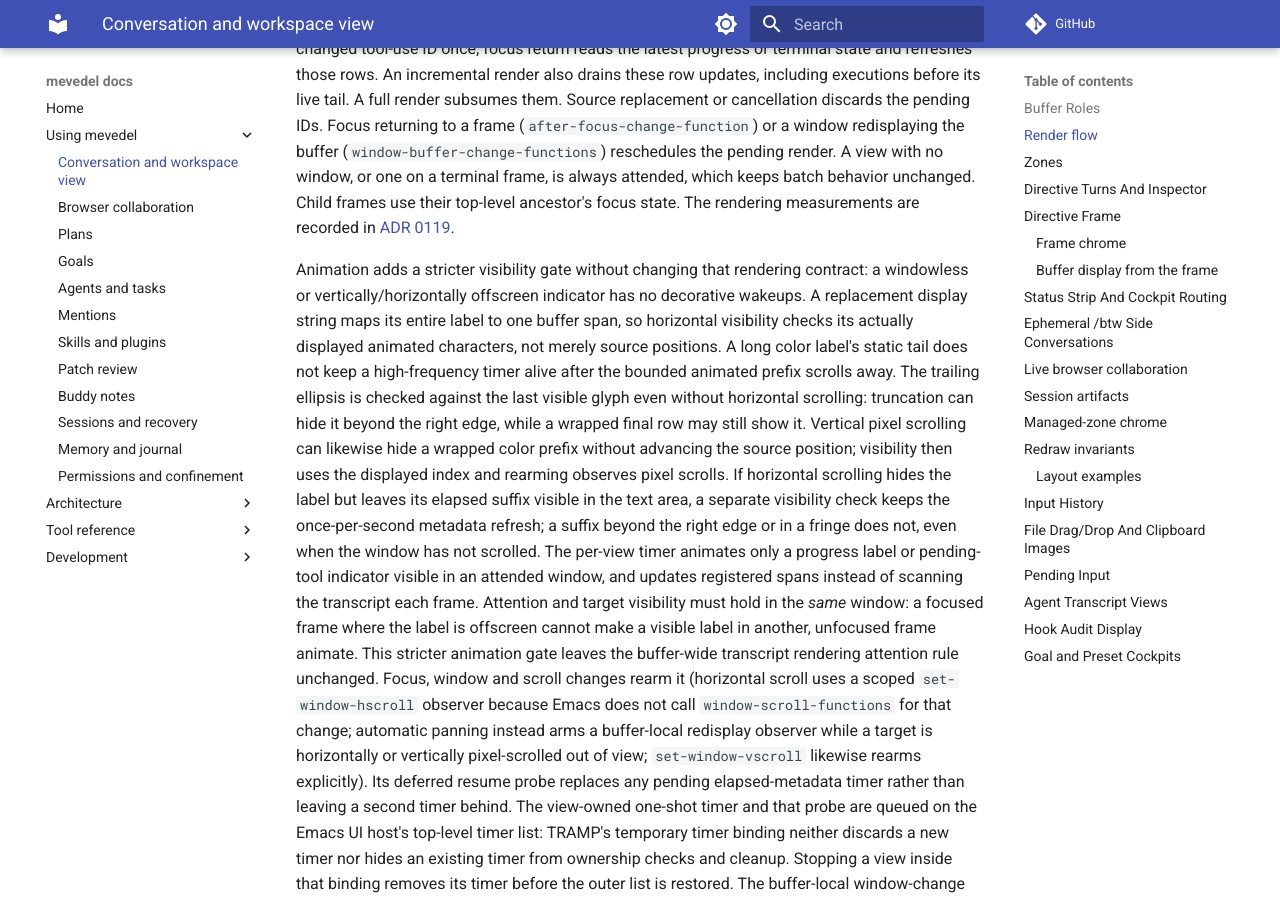
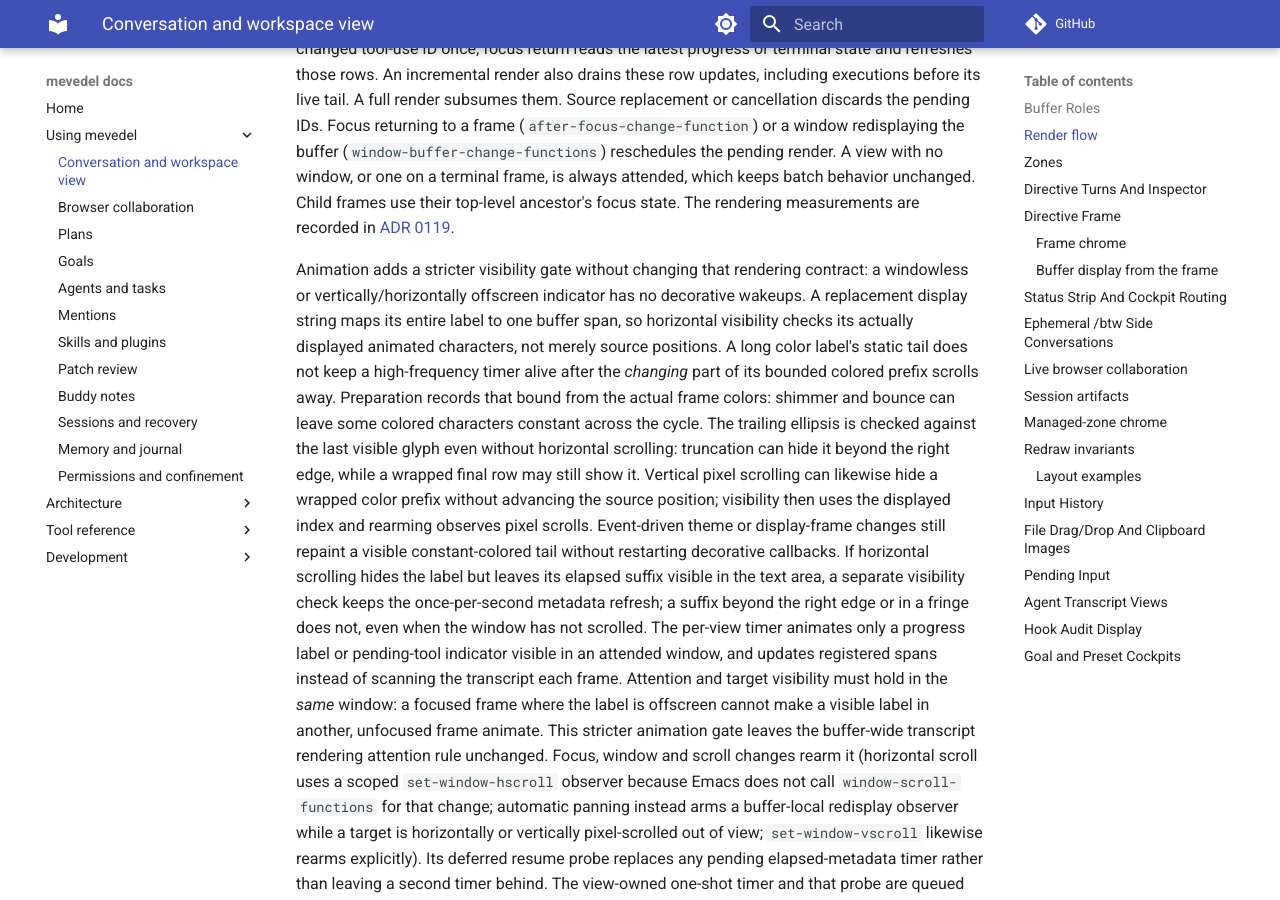
Before and after one commit to FrauH0lle/mevedel, an MkDocs documentation site: the page built from docs/view.md, in a window 1280 px wide and 900 px high, scrolled down 6387 px. Built offline with MkDocs 1.6.1 and Material for MkDocs 9.7.7, drawn with Linux system fonts in a browser that asks for light colours; comment, search, counter and statistics services are not loaded.

Commit message:
Avoid ticks for constant-colored animation tails

```diff
--- a/docs/view.md
+++ b/docs/view.md
@@ -305,12 +305,16 @@ contract: a windowless or vertically/horizontally offscreen indicator has no
 decorative wakeups. A replacement display string maps its entire label to one
 buffer span, so horizontal visibility checks its actually displayed animated
 characters, not merely source positions. A long color label's static tail
-does not keep a high-frequency timer alive after the bounded animated prefix
-scrolls away. The trailing ellipsis is checked against the last visible glyph
-even without horizontal scrolling: truncation can hide it beyond the right
-edge, while a wrapped final row may still show it. Vertical pixel scrolling
-can likewise hide a wrapped color prefix without advancing the source position;
-visibility then uses the displayed index and rearming observes pixel scrolls.
+does not keep a high-frequency timer alive after the *changing* part of its
+bounded colored prefix scrolls away. Preparation records that bound from the
+actual frame colors: shimmer and bounce can leave some colored characters
+constant across the cycle. The trailing ellipsis is checked against the last
+visible glyph even without horizontal scrolling: truncation can hide it beyond
+the right edge, while a wrapped final row may still show it. Vertical pixel
+scrolling can likewise hide a wrapped color prefix without advancing the source
+position; visibility then uses the displayed index and rearming observes pixel
+scrolls. Event-driven theme or display-frame changes still repaint a visible
+constant-colored tail without restarting decorative callbacks.
 If horizontal scrolling
 hides the label but leaves its elapsed suffix visible in the text area, a
 separate visibility check keeps the
```
Also changed, not shown: docs/adr/0119-keep-views-reconstructable-and-rendering-bounded.md (+6 -1 lines), 4 other files.
